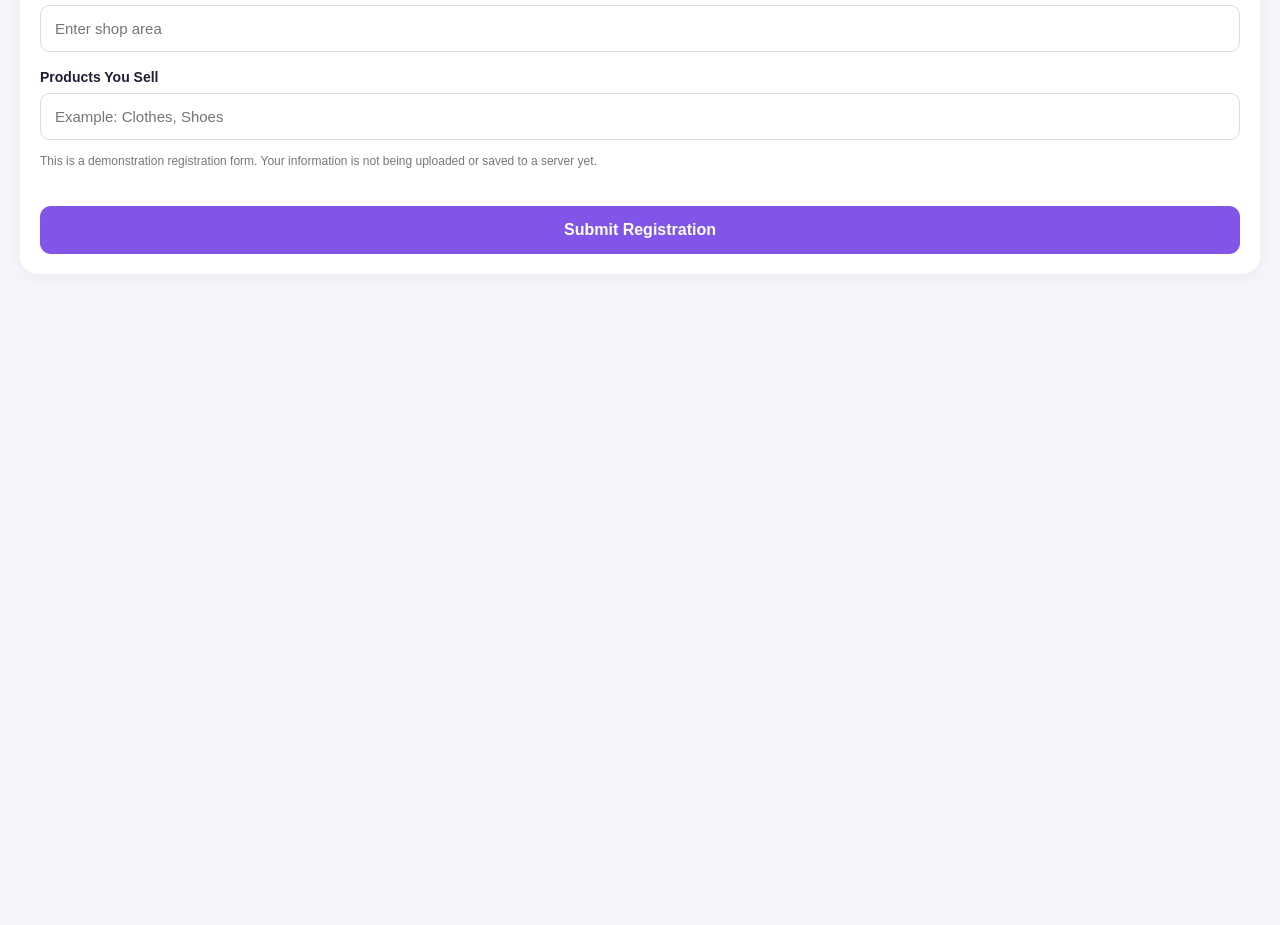
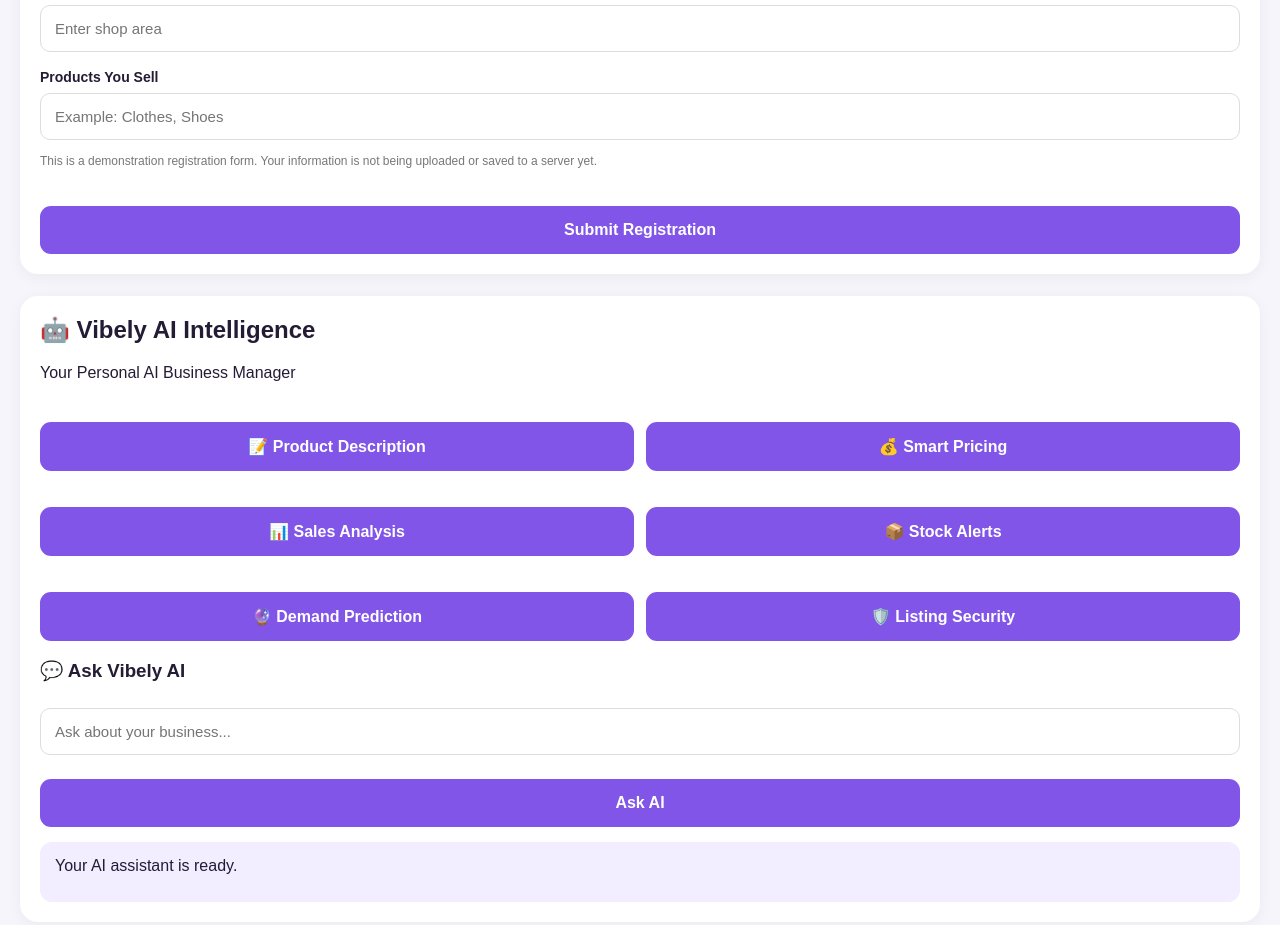
Before and after one commit to ba712/VibelyMarket-, a website: page Seller.html in a window 1280 px wide. Shown: the part 633-1558 px from the top of the page. Before the commit the page ends 927 px from the top, so only its background shows below. Drawn offline with Linux system fonts and the light colour scheme.

Commit message:
Add files via upload

```diff
--- a/Seller.html
+++ b/Seller.html
@@ -139,7 +139,51 @@ to a server yet.
 
 </form>
 </div>
+<div class="card" style="margin-top:22px;">
+  <h2>🤖 Vibely AI Intelligence</h2>
+  <p>Your Personal AI Business Manager</p>
 
+  <div style="display:grid;grid-template-columns:1fr 1fr;gap:12px;">
+
+    <button type="button" onclick="aiTool('description')">
+      📝 Product Description
+    </button>
+
+    <button type="button" onclick="aiTool('price')">
+      💰 Smart Pricing
+    </button>
+
+    <button type="button" onclick="aiTool('sales')">
+      📊 Sales Analysis
+    </button>
+
+    <button type="button" onclick="aiTool('stock')">
+      📦 Stock Alerts
+    </button>
+
+    <button type="button" onclick="aiTool('demand')">
+      🔮 Demand Prediction
+    </button>
+
+    <button type="button" onclick="aiTool('security')">
+      🛡️ Listing Security
+    </button>
+
+  </div>
+
+  <h3>💬 Ask Vibely AI</h3>
+
+  <input id="aiQuestion" placeholder="Ask about your business...">
+
+  <button type="button" onclick="askVibelyAI()">
+    Ask AI
+  </button>
+
+  <div id="aiResponse"
+  style="margin-top:15px;padding:15px;background:#f2edff;border-radius:12px;min-height:60px;">
+  Your AI assistant is ready.
+  </div>
+</div>
 <script>
 document.getElementById("sellerForm")
 .addEventListener("submit",function(e){
@@ -149,11 +193,85 @@ document.getElementById("sellerForm")
  alert(
  "Registration demo successful! " +
  "Backend connection is coming soon."
- );
+);
 
- this.reset();
+this.reset();
 
 });
+function aiTool(type){
+
+ let result = "";
+
+ if(type === "description"){
+  result = "Product ka naam aur details enter karke description taiyar karein. Quality, features aur actual specifications zaroor check karein.";
+ }
+
+ else if(type === "price"){
+  result = "Smart Pricing: Product cost, delivery, packaging aur competitor prices compare karke selling price decide karein.";
+ }
+
+ else if(type === "sales"){
+  result = "Sales Analysis: Sales data connect hone ke baad Vibely AI revenue aur popular products ka analysis karega.";
+ }
+
+ else if(type === "stock"){
+  result = "Stock Alert: Product quantity aur sales data connect hone ke baad low-stock alerts milenge.";
+ }
+
+ else if(type === "demand"){
+  result = "Demand Prediction: Historical sales data ke basis par future demand estimate hogi.";
+ }
+
+ else if(type === "security"){
+  result = "Listing Security: Suspicious product information ko review ke liye flag kiya ja sakta hai.";
+ }
+
+ document.getElementById("aiResponse").textContent = result;
+}
+
+async function askVibelyAI(){
+
+  let question = document.getElementById("aiQuestion").value.trim();
+  let response = document.getElementById("aiResponse");
+
+  if(!question){
+    alert("Please enter your question!");
+    return;
+  }
+
+  response.textContent = "Vibely AI is thinking...";
+
+  try {
+
+    let result = await fetch(
+      "https://vibely-ai-gs7q.onrender.com/api/ask",
+      {
+        method: "POST",
+        headers: {
+          "Content-Type": "application/json"
+        },
+        body: JSON.stringify({
+          question: question
+        })
+      }
+    );
+
+    let data = await result.json();
+
+    if(!result.ok){
+      throw new Error(data.error || "AI request failed");
+    }
+
+    response.textContent = data.answer;
+
+  } catch(error) {
+
+    response.textContent =
+      "AI connection error: " + error.message;
+
+  }
+}
+
 </script>
 
 </body>
```
